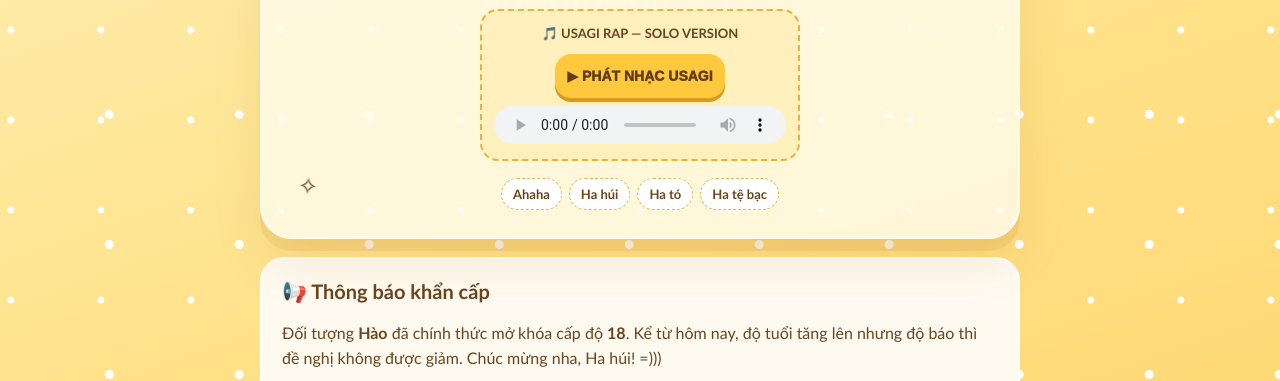
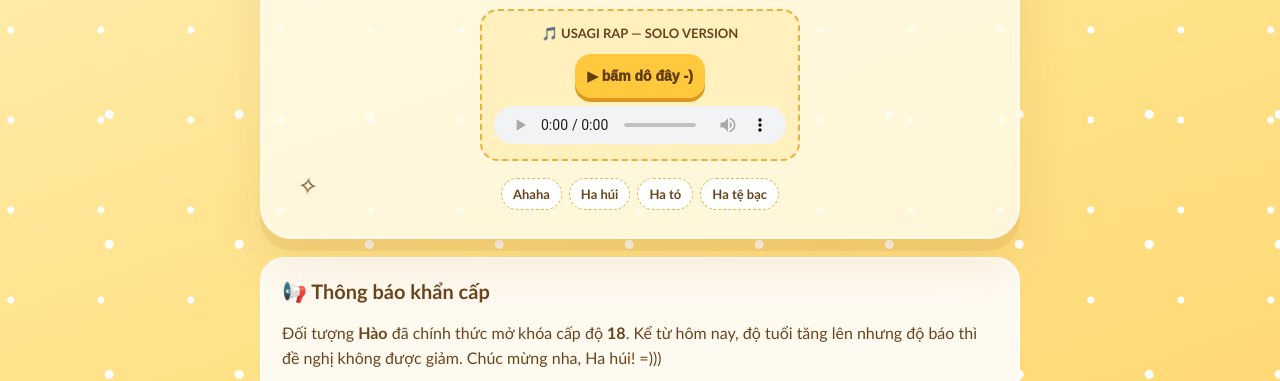
Before and after one commit to thuthao080904/hpbd-ha-khung, a plain HTML site: page index.html in a window 1280 px wide. Shown: the part 429-810 px from the top of the page. Drawn offline with Linux system fonts and the light colour scheme.

Commit message:
Update index.html

```diff
--- a/index.html
+++ b/index.html
@@ -105,7 +105,7 @@
     <h1 class="title">CHÚC MỪNG HA HÚI TRÒN TUỔI ĐI TÙ -)))</h1>
     <div class="music-player">
   <p>🎵 USAGI RAP — SOLO VERSION</p>
-  <button onclick="playMusic()">▶ PHÁT NHẠC USAGI</button>
+  <button onclick="playMusic()">▶ bấm dô đây -)</button>
   <audio id="usagiMusic" controls autoplay>
     <source src="usagi-rap.mp3" type="audio/mpeg">
   </audio>
```
